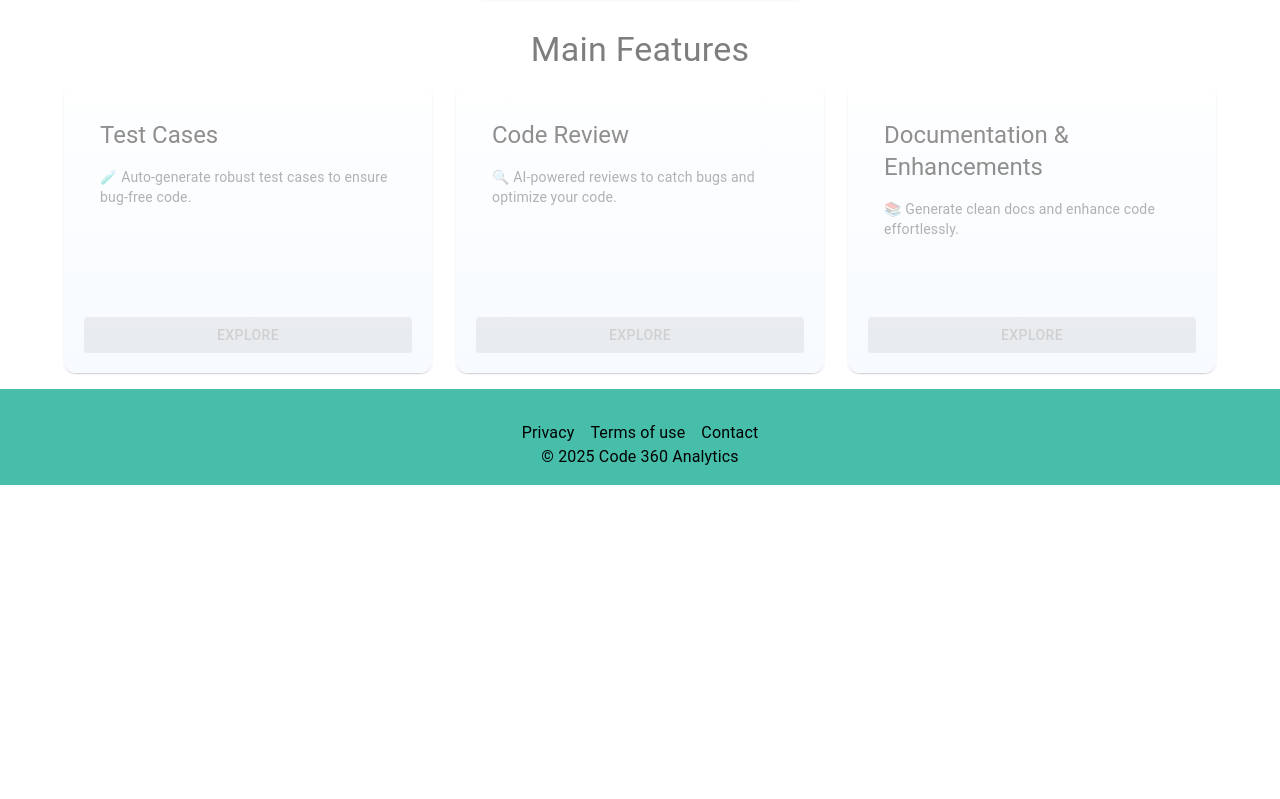
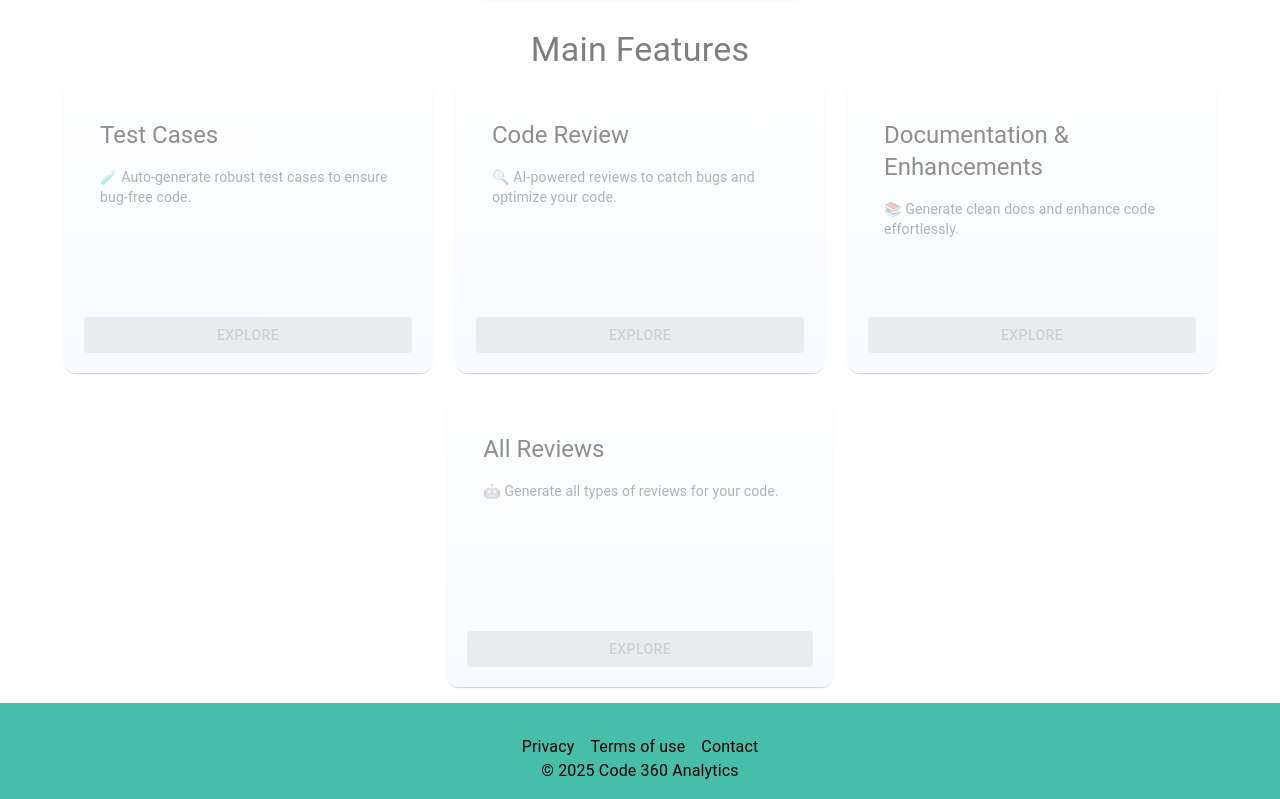
Before and after one commit to khushaltiwary/code360, a React (Create React App) app: page /home in a window 1280 px wide. Shown: the part 405-1204 px from the top of the page. Before the commit the page ends 890 px from the top, so only its background shows below. Built offline with nearby package versions, Linux system fonts and the light colour scheme.

Commit message:
Made ui changes into HomeSc. App working fine

```diff
--- a/src/components/HomeSc.js
+++ b/src/components/HomeSc.js
@@ -132,6 +132,11 @@ const HomeSc = () => {
       title: "Documentation & Enhancements",
       description: "📚 Generate clean docs and enhance code effortlessly.",
       apiEndpoint: "github/generateDocumentation",
+    },
+    {
+      title: "All Reviews",
+      description: "🤖 Generate all types of reviews for your code.",
+      apiEndpoint: "github/automateWorkflow",
     },
   ];
 
@@ -318,6 +323,7 @@ const HomeSc = () => {
         )}
 
         {/* Second part of home screen - feature list */}
+        {/* Second part of home screen - feature list */}
         <Box
           id="main-features"
           sx={{
@@ -333,19 +339,19 @@ const HomeSc = () => {
             Main Features
           </Typography>
 
+          {/* First row with three features */}
           <Box
             sx={{
               display: "flex",
               justifyContent: "center", // Center the cards horizontally
               alignItems: "stretch", // Ensure all cards have the same height
-              flexWrap: "nowrap", // Prevent wrapping to a new row
               gap: "1.5rem", // Add spacing between cards
               width: "100%", // Full width of the container
               maxWidth: "1200px", // Limit the maximum width for better alignment
-              margin: "0 auto", // Center the row horizontally
+              marginBottom: "1.5rem", // Add spacing below the first row
             }}
           >
-            {features.map((feature, index) => (
+            {features.slice(0, 3).map((feature, index) => (
               <Card
                 key={index}
                 sx={{
@@ -402,6 +408,74 @@ const HomeSc = () => {
               </Card>
             ))}
           </Box>
+
+          {/* Second row with one centered feature */}
+          <Box
+            sx={{
+              display: "flex",
+              justifyContent: "center", // Center the single card horizontally
+              alignItems: "center", // Center the card vertically
+              width: "100%", // Full width of the container
+            }}
+          >
+            {features.slice(3, 4).map((feature, index) => (
+              <Card
+                key={index}
+                sx={{
+                  flex: "0 0 30%", // Ensure the card takes 30% width (same as the first row cards)
+                  borderRadius: "12px",
+                  padding: "20px",
+                  textAlign: "left",
+                  background: "linear-gradient(white, #f0f8ff)",
+                  transition: "0.3s",
+                  display: "flex",
+                  flexDirection: "column", // Ensure content stacks vertically
+                  justifyContent: "space-between", // Space out content evenly
+                  minHeight: "250px", // Set a minimum height for the card
+                  margin: "0 auto", // Center the card horizontally
+                  "&:hover": {
+                    boxShadow: isMainFeaturesDisabled
+                      ? "none"
+                      : "0 8px 20px rgba(0, 0, 0, 0.2)",
+                    transform: isMainFeaturesDisabled ? "none" : "scale(1.02)",
+                  },
+                }}
+              >
+                <CardContent>
+                  <Typography
+                    variant="h5"
+                    component="div"
+                    sx={{ marginBottom: "1rem" }}
+                  >
+                    {feature.title}
+                  </Typography>
+                  <Typography
+                    variant="body2"
+                    color="text.secondary"
+                    sx={{
+                      flexGrow: 1, // Ensure the description takes up available space
+                    }}
+                  >
+                    {feature.description}
+                  </Typography>
+                </CardContent>
+                <Button
+                  variant="contained"
+                  color="primary"
+                  sx={{
+                    backgroundColor: "#46beaa",
+                    color: "#FFF",
+                    "&:hover": { backgroundColor: "#3fa695" },
+                    marginTop: "1rem",
+                  }}
+                  onClick={() => handleFeatureClick(feature)}
+                  disabled={isMainFeaturesDisabled} // Disable buttons when features are disabled
+                >
+                  Explore
+                </Button>
+              </Card>
+            ))}
+          </Box>
         </Box>
       </Container>
     </Box>
```
